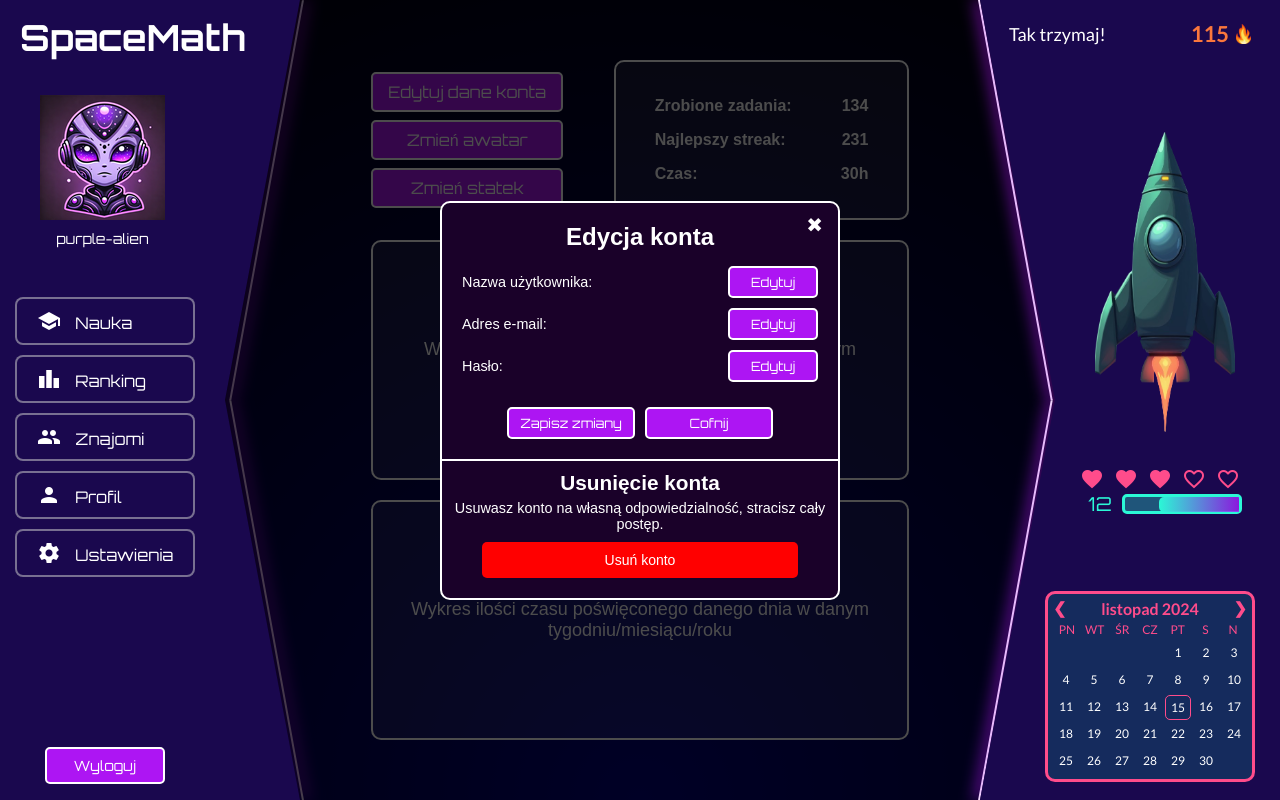
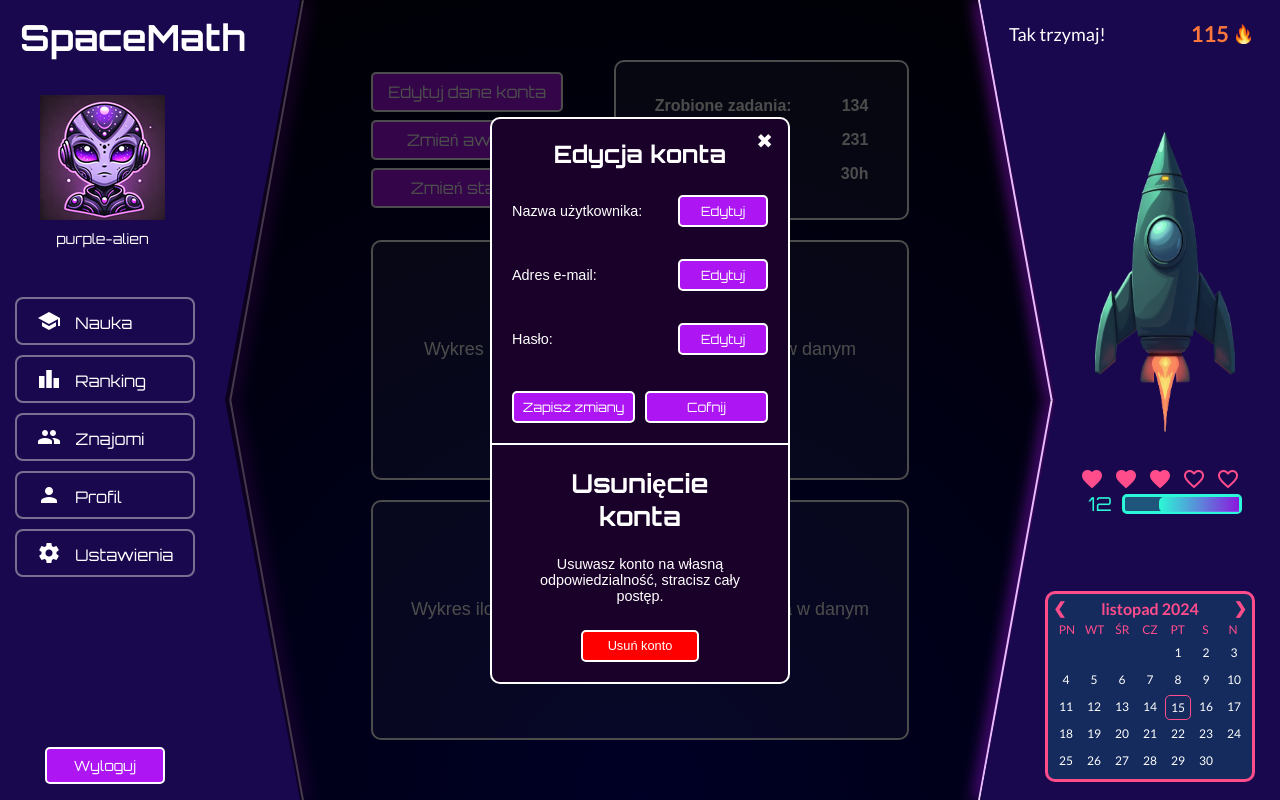
Before and after one commit to MathAppPW/Frontend, a React (Create React App) app: page /profile in a window 1280 px wide. Both pictures are taken after a click on the button "Edytuj dane konta". Built offline with nearby package versions, Linux system fonts and the light colour scheme.

Commit message:
brakuje podlaczenia do apli do profilu

```diff
--- a/src/components/MiniCalenadar/MiniCalendar.jsx
+++ b/src/components/MiniCalenadar/MiniCalendar.jsx
@@ -10,6 +10,7 @@ function MiniCalendar() {
   const markedRanges = [
     { start: new Date(2024, 11, 3), end: new Date(2024, 11, 3) },
     { start: new Date(2024, 11, 6), end: new Date(2024, 11, 10) },
+    { start: new Date(2025, 2, 10), end: new Date(2025, 2, 15) },
   ];
 
   // Funkcja do sprawdzania, czy dzień jest w zaznaczonym zakresie
--- a/src/features/Profile/Popup.js
+++ b/src/features/Profile/Popup.js
@@ -3,7 +3,7 @@ import React from "react";
 const Popup = ({ title, children, onClose, width, height }) => {
   return (
     <div className="popup-overlay">
-      <div className="popup-container" style={{ width, height }}>
+      <div className="popup-container">
         <button className="popup-close" onClick={onClose}>✖</button>
         <h2>{title}</h2>
         <div className="popup-content">{children}</div>
--- a/src/features/Profile/ProfileContent.jsx
+++ b/src/features/Profile/ProfileContent.jsx
@@ -63,7 +63,8 @@ const ProfileContent = () => {
 
       {/* Popup Edycji Konta */}
       {isEditOpen && (
-        <Popup title="Edycja konta" onClose={() => setEditOpen(false)} width="400px">
+        <Popup title="Edycja konta" onClose={() => setEditOpen(false)}>
+          <div className="edit-popup">
             <div className="edit-field">
               <span className="edit-label">Nazwa użytkownika:</span>
               <button className="edit-button">Edytuj</button>
@@ -76,32 +77,32 @@ const ProfileContent = () => {
               <span className="edit-label">Hasło:</span>
               <button className="edit-button">Edytuj</button>
             </div>
-
             <div className="save-buttons">
               <button className="profile-save-button">Zapisz zmiany</button>
               <button className="profile-save-button">Cofnij</button>
             </div>
-
             <div className="delete-section">
               <h2>Usunięcie konta</h2>
               <p>Usuwasz konto na własną odpowiedzialność, stracisz cały postęp.</p>
               <button className="delete-button" onClick={() => setDeleteConfirmOpen(true)}>Usuń konto</button>
+            </div>
           </div>
         </Popup>
       )}
 
       {/* Popup Potwierdzenia Usunięcia Konta */}
       {isDeleteConfirmOpen && (
-        <Popup title="Na pewno chcesz usunąć konto?" onClose={() => setDeleteConfirmOpen(false)} width="350px">
+        <Popup title="Czy usunąć?" onClose={() => setDeleteConfirmOpen(false)}>
           <div className="confirmation-popup">
+            <div className="confirmation-buttons">
               <button className="profile-change-button">NIE</button>
+            </div>
             <p>By usunąć konto wpisz <strong>"POTWIERDZAM"</strong>, a następnie kliknij przycisk poniżej.</p>
-            <input type="text" className="confirm-input" placeholder="PO..." />
+            <input type="text" className="confirm-input" />
             <button className="delete-button">Usuń konto</button>
           </div>
         </Popup>
       )}
-
 
       {/* Popup Zmiany Awatara */}
       {isAvatarOpen && (
--- a/src/styles/profile-page.css
+++ b/src/styles/profile-page.css
@@ -121,6 +121,13 @@
     position: relative;
 }
 
+.popup-container h2 {
+    font-family: 'Orbitron', sans-serif;
+    white-space: initial;
+    width: 70%;
+    margin-left: 15%;
+}
+
 .popup-close {
     position: absolute;
     top: 10px;
@@ -171,12 +178,17 @@
     background-color: #ae05fdc1;
 }
 
+.edit-popup {
+    width: 20vw;
+    height: auto;
+}
+
 .edit-field {
     display: flex;
-    justify-content: space-between;
+    justify-content: center;
     align-items: center;
     width: 100%;
-    padding: 5px 0;
+    height: 8vh;
 }
 
 .edit-label {
@@ -220,27 +232,32 @@
 }
 
 .delete-section h2 {
-    font-size: 2.6vh;
+    margin-top: 1.5vh;
+    font-size: 26px;
     font-weight: bold;
-    margin-bottom: 5px;
+    margin-bottom: 3vh;
     color: white;
     text-transform: none;
     letter-spacing: normal;
 }
 
 .delete-section p {
+    width: 80%;
+    margin-left: 10%;
     font-size: 1.8vh;
     color: white;
+    margin-bottom: 2vh;
 }
 
 .delete-button {
     background-color: red;
     color: white;
-    border: none;
-    padding: 10px 15px;
+    border: 2px solid white;
     border-radius: 5px;
     cursor: pointer;
-    font-size: 14px;
+    font-size: 1.6vh;
+    height: 4vh;
+    width: calc(max(40%, 80px));
     margin-top: 10px;
 }
 
@@ -248,36 +265,54 @@
     background-color: darkred;
 }
 
-
 .confirmation-popup {
-    text-align: center;
-    padding: 10px;
+    display: flex;
+    flex-direction: column;
+    align-items: center;
+    justify-content: center;
+    width: 30vw;
 }
 
 .confirmation-popup p {
-    font-size: 1.8vh;
+    font-size: min(2vh, 16px);
     color: white;
-    margin-top: 10px;
+    margin-top: 20px;
+    text-align: center;
+    margin-bottom: 20px;
 }
 
 .confirm-input {
-    width: calc(100% - 40px);
-    padding: 8px;
-    margin: 10px 0;
-    font-size: 1.6vh;
+    width: 80%;
+    height: 3.5vh;
+    font-size: min(1.8vh, 16px);
     text-align: center;
     border: 2px solid white;
     background-color: transparent;
     color: white;
     border-radius: 5px;
     outline: none;
+    margin-bottom: 10px;
+}
+
+.confirmation-buttons {
+    display: flex;
+    flex-direction: column;
+    align-items: center;
+    width: max(10vw, 70px);
+    height: 5vh;
+    font-size: 1.6vh;
 }
 
 .profile-change-button, .delete-button {
+    margin-top: 10px;
+    text-align: center;
+}
+
+
+.profile-change-button {
     width: 80%;
     margin-top: 10px;
 }
-
 
 .avatar-container {
     display: grid;
@@ -318,7 +353,6 @@
     text-align: center;
 }
 
-
 .ship-container {
     display: flex;
     gap: 30px;
@@ -341,7 +375,7 @@
 }
 
 .ship-image {
-    width: calc(min(8vw, 135px));
+    width: calc(min(8vw, 135px, 15vh));
     height: auto;
     object-fit: contain;
     margin-bottom: 6px;
```
Lines whose indentation alone changed are shown as unchanged.
